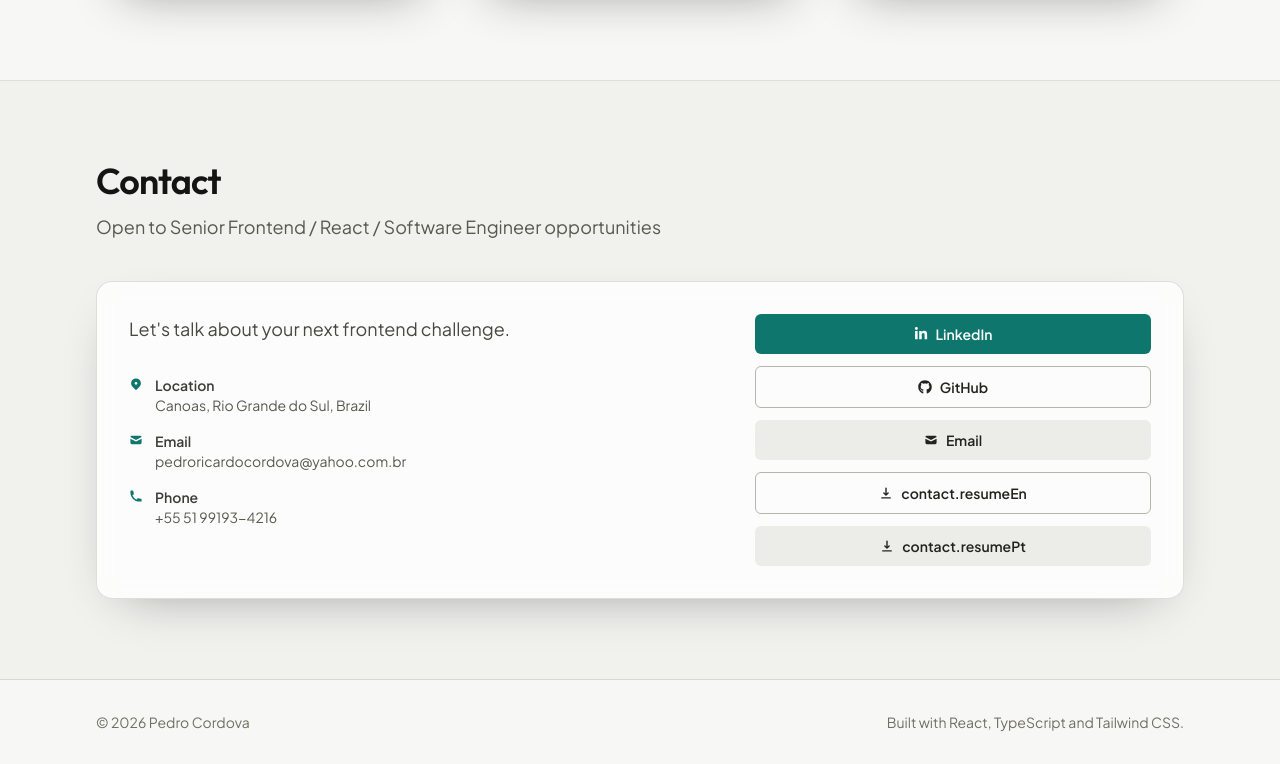
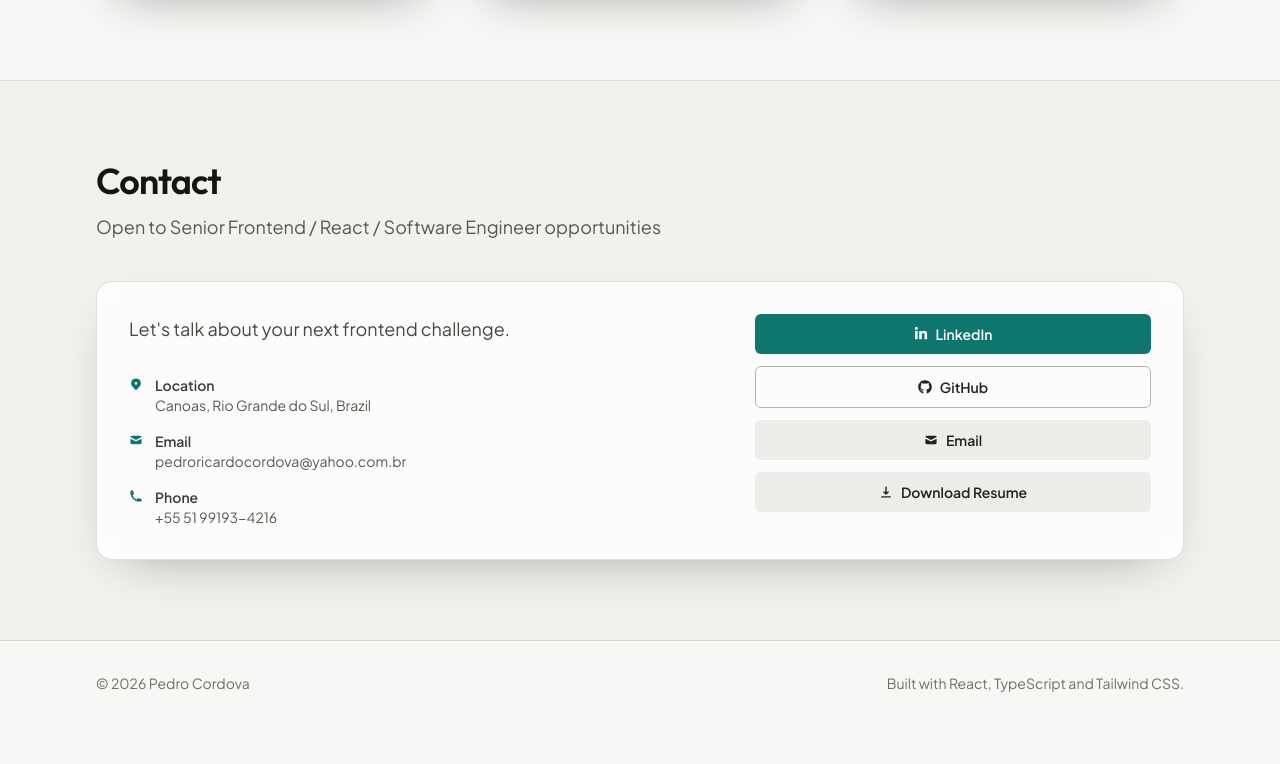
Before and after one commit to prcordova/my-cv, a React (Vite) app: page / in a window 1280 px wide. Shown: the part 8371-9135 px from the top of the page. After the commit the page ends 9096 px from the top, so only its background shows below. Built offline with nearby package versions, Linux system fonts and the light colour scheme.

Commit message:
feat: implement resume download modal in Contact section, enhancing user experience and interaction

```diff
--- a/src/components/sections/Contact.tsx
+++ b/src/components/sections/Contact.tsx
@@ -1,14 +1,16 @@
+import { useState } from "react";
 import { useTranslation } from "react-i18next";
 import { FaGithub, FaLinkedinIn } from "react-icons/fa";
 import { HiDownload, HiLocationMarker, HiMail, HiPhone } from "react-icons/hi";
 import { Button } from "@/components/ui/Button";
+import { ResumeDownloadModal } from "@/components/ui/ResumeDownloadModal";
 import { SectionHeading } from "@/components/ui/SectionHeading";
 import { profile } from "@/data/profile";
-import { resumes } from "@/data/resumes";
 
 export function Contact() {
   const { t, i18n } = useTranslation();
   const isPt = i18n.language.startsWith("pt");
+  const [resumeModalOpen, setResumeModalOpen] = useState(false);
 
   return (
     <section
@@ -96,26 +98,22 @@ export function Contact() {
               {t("contact.email")}
             </Button>
             <Button
-              href={resumes.en.href}
-              download={resumes.en.fileName}
-              variant={isPt ? "ghost" : "secondary"}
+              type="button"
+              variant="ghost"
               className="w-full"
+              onClick={() => setResumeModalOpen(true)}
             >
               <HiDownload />
-              {t("contact.resumeEn")}
-            </Button>
-            <Button
-              href={resumes.pt.href}
-              download={resumes.pt.fileName}
-              variant={isPt ? "secondary" : "ghost"}
-              className="w-full"
-            >
-              <HiDownload />
-              {t("contact.resumePt")}
+              {t("contact.downloadResume")}
             </Button>
           </div>
         </div>
       </div>
+
+      <ResumeDownloadModal
+        open={resumeModalOpen}
+        onClose={() => setResumeModalOpen(false)}
+      />
     </section>
   );
 }
--- a/src/components/ui/ResumeDownloadModal.tsx
+++ b/src/components/ui/ResumeDownloadModal.tsx
@@ -41,9 +41,6 @@ export function ResumeDownloadModal({ open, onClose }: ResumeDownloadModalProps)
           <HiDownload />
           {t("resumeModal.portuguese")}
         </Button>
-        <Button type="button" variant="ghost" className="w-full" onClick={onClose}>
-          {t("resumeModal.cancel")}
-        </Button>
       </div>
     </Modal>
   );
--- a/src/i18n/locales/en.ts
+++ b/src/i18n/locales/en.ts
@@ -99,7 +99,6 @@ export const en = {
       description: "Choose the language version that fits the opportunity.",
       english: "English version",
       portuguese: "Portuguese version",
-      cancel: "Cancel",
     },
     footer: {
       rights: "Built with React, TypeScript and Tailwind CSS.",
--- a/src/i18n/locales/pt.ts
+++ b/src/i18n/locales/pt.ts
@@ -100,7 +100,6 @@ export const pt = {
       description: "Escolha a versão no idioma mais adequado à oportunidade.",
       english: "Versão em inglês",
       portuguese: "Versão em português",
-      cancel: "Cancelar",
     },
     footer: {
       rights: "Construído com React, TypeScript e Tailwind CSS.",
```
